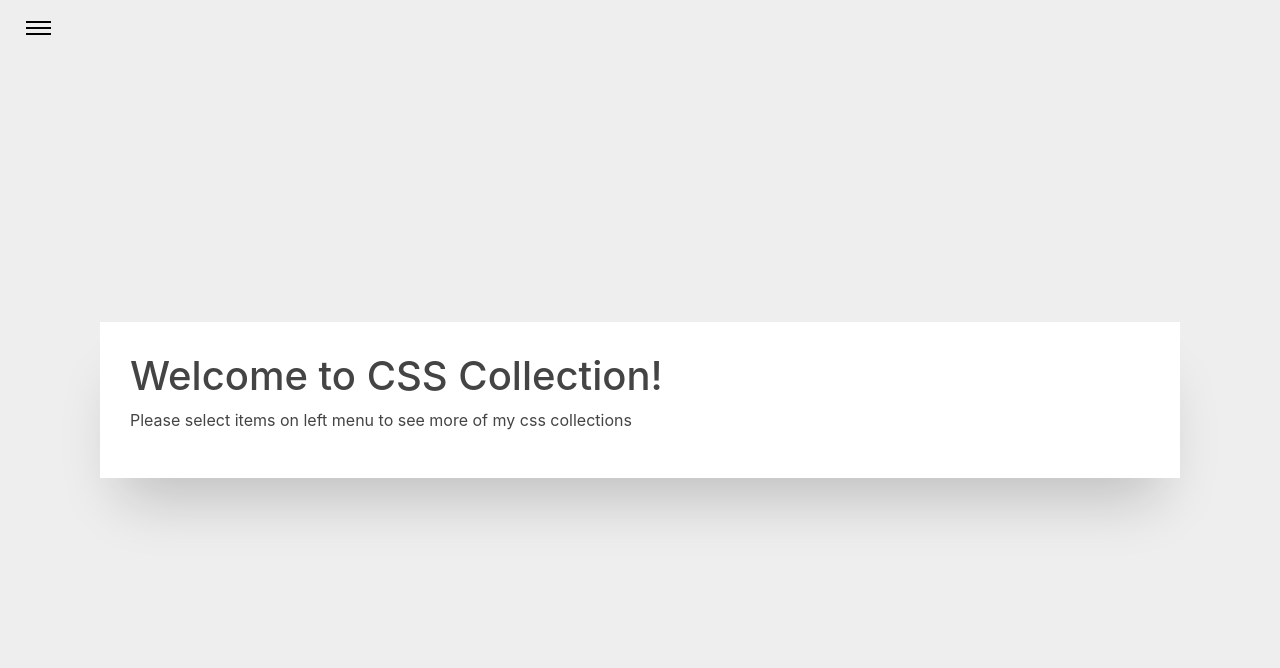
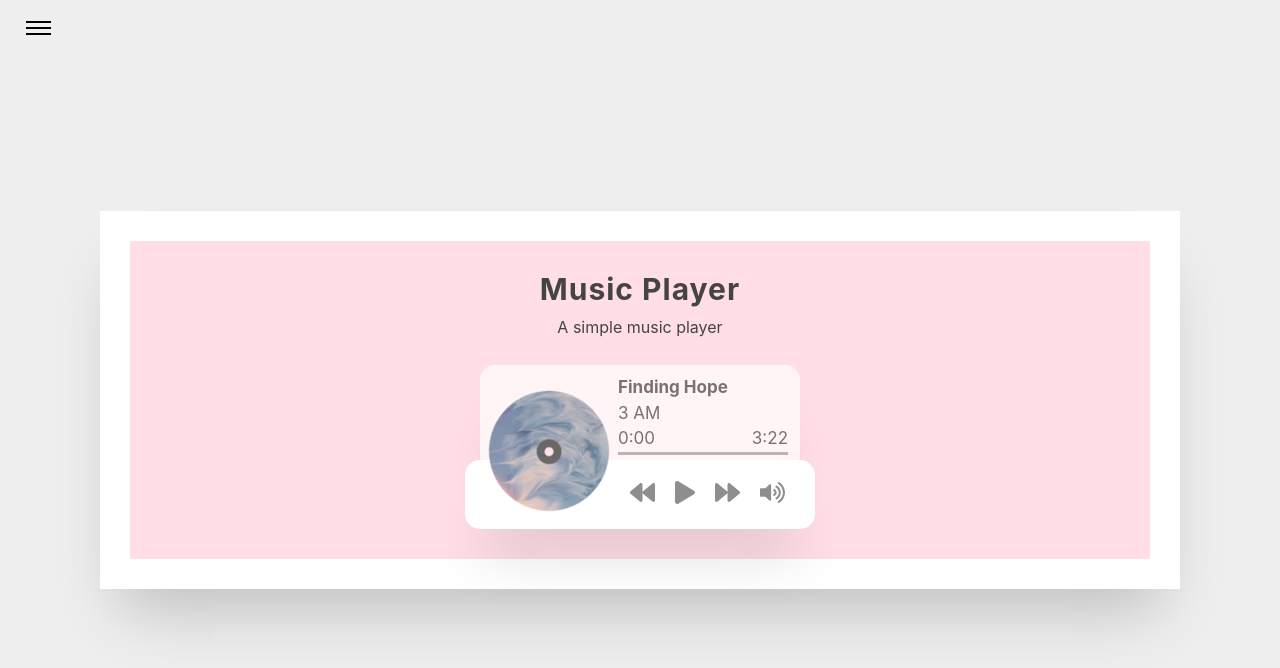
Before and after one commit to hitran/my-css-collection, a React (Create React App) app: page / in a window 1280 px wide. Shown: the top 668 px of the page. Built offline with nearby package versions, Linux system fonts and the light colour scheme.

Commit message:
comment other routing

```diff
--- a/src/Canvas/Canvas.module.scss
+++ b/src/Canvas/Canvas.module.scss
@@ -14,11 +14,14 @@
     box-shadow: 0px 40px 60px -20px rgba(0,0,0,0.2);
     min-width: 100%;
     background-color: $white;
-    padding: 30px;
+    padding: 0;
 }
 
 @media screen and (min-width: 600px) {
     .Wrapper {
         padding: 50px 100px;
     }
+    .MainContentWrapper {
+        padding: 30px;
+    }
 }
--- a/src/MusicPlayer/MusicPlayer.module.scss
+++ b/src/MusicPlayer/MusicPlayer.module.scss
@@ -26,31 +26,32 @@ h1.Title {
     padding: 10px;
     position: relative;
     top: 10px;
-    width: 320px;
-    height: 105px;
+    width: 260px;
+    height: 110px;
     font-size: 20px;
-    opacity: 0.5;
+    opacity: 0.7;
     box-shadow: 0px 40px 60px -20px rgba(0,0,0,0.2);
     p {
         margin-bottom: 0;
         text-align: left;
-        font-size: 17px;
+        font-size: 15px;
     }
 }
 
 .MusicPlayerControls {
     display: inline-block;
     position: relative;
-    padding: 10px 10px 10px 144px;
-    width: 350px;
+    padding: 10px;
+    width: 288px;
     background-color: transparent;
     display: flex;
     align-items: center;
     background-color: $white;
+    justify-content: center;
     box-shadow: 0px 40px 60px -20px rgba(0,0,0,0.2);
     span {
         display: inline-block;
-        margin: 10px;
+        margin: 11px 16px;
         &:hover {
             cursor: pointer;
         }
@@ -78,15 +79,15 @@ h1.Title {
     }
 
     .RotateCircle {
-        width: 120px;
-        height: 120px;
+        width: 65px;
+        height: 65px;
         border-radius: 50%;
         display: flex;
         align-items: center;
         animation: musicPlaying 4.5s linear 0s infinite;
         position: absolute;
-        top: -69px;
-        left: 24px;
+        top: -80px;
+        left: 22px;
         overflow: hidden;
         opacity: 0.8;
         img {
@@ -100,18 +101,18 @@ h1.Title {
         }
         span {
             background-color: $light-pink;
-            width: 27px;
-            height: 27px;
+            width: 20px;
+            height: 20px;
             margin: auto;
             border-radius: 50%;
             z-index: 3;
-            border: 8px solid $default-text-color;
+            border: 6px solid $default-text-color;
         }
     }
 }
 .SongDuration, .ProgressBar, .SongInfo > p {
     width: 170px;
-    margin-left: 128px;
+    margin-left: 70px;
 }
 
 .SongDuration {
@@ -142,3 +143,37 @@ h1.Title {
         transform: rotate(360deg);
     }
 }
+
+@media screen and (min-width: 500px) {
+    .MusicPlayerControls {
+        width: 350px;
+        padding: 10px 10px 10px 144px;
+        span {
+            margin: 10px;
+        }
+        .RotateCircle {
+            width: 120px;
+            height: 120px;
+            top: -69px;
+            left: 24px;
+            opacity: 0.8;
+            span {
+                width: 25px;
+                height: 25px;
+                border: 8px solid $default-text-color;
+            }
+        }
+    }
+
+    .SongInfo {
+        width: 320px;
+        height: 105px;
+        p {
+            font-size: 17px;
+        }
+    }
+
+    .SongDuration, .ProgressBar, .SongInfo > p {
+        margin-left: 128px;
+    }
+}
--- a/src/Nav/Nav.jsx
+++ b/src/Nav/Nav.jsx
@@ -21,9 +21,9 @@ function Nav() {
                 <span></span>
             </button>
             <ul onClick={toggleNavBar}>
-                <li><Link to="/">Home</Link></li>
-                <li><Link to="/resposive-grid">Responsive Grid</Link></li>
-                <li><Link to="/music-player">Music Player</Link></li>
+                <li><Link to="/">Music Player</Link></li>
+                {/* <li><Link to="/resposive-grid">Responsive Grid</Link></li>
+                <li><Link to="/music-player">Music Player</Link></li> */}
             </ul>
         </nav>
         </div>
--- a/src/Router/Router.jsx
+++ b/src/Router/Router.jsx
@@ -8,14 +8,14 @@ function Router() {
     return (
         <Switch>
             <Route path="/" exact>
-                <Home />
+                <MusicPlayer />
             </Route>
-            <Route path="/resposive-grid" exact>
+            {/* <Route path="/resposive-grid" exact>
                 <Grid />
             </Route>
             <Route path="/music-player" exact>
                 <MusicPlayer />
-            </Route>
+            </Route> */}
         </Switch>
     )
 
```
